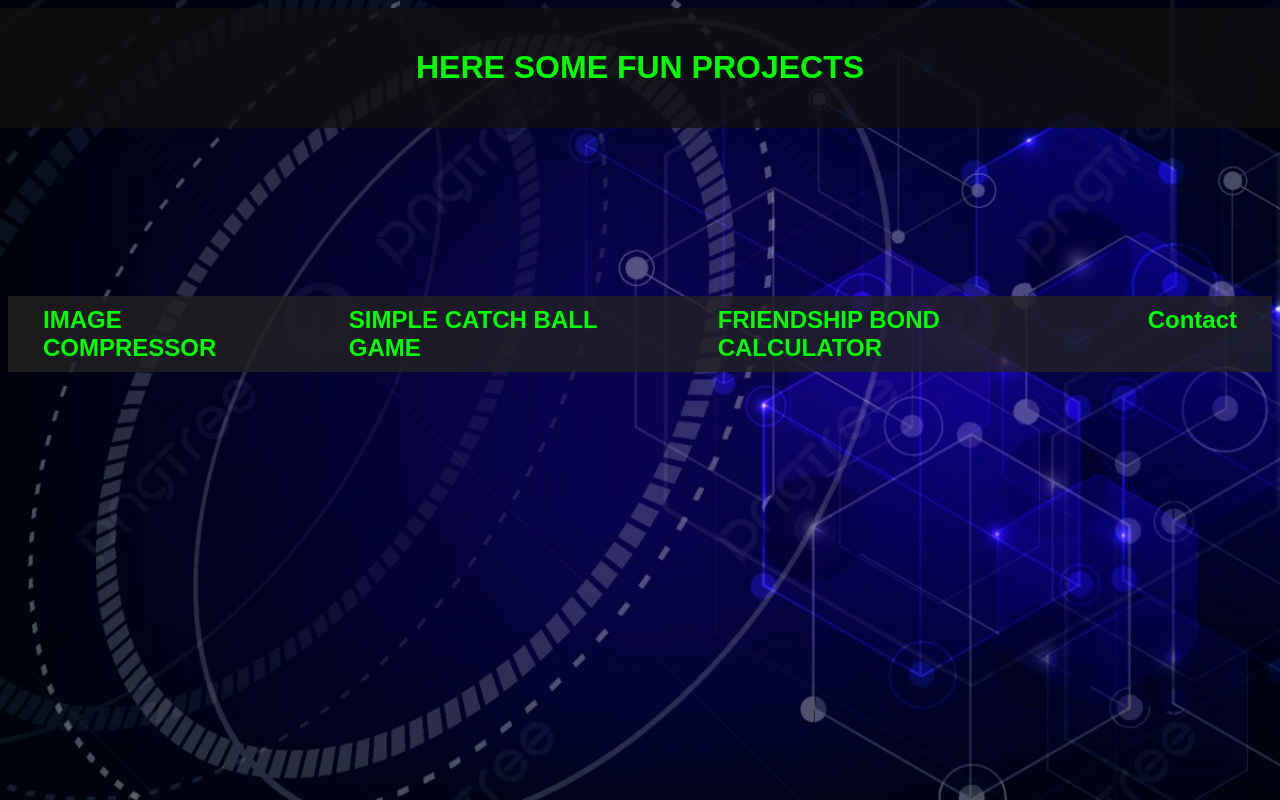
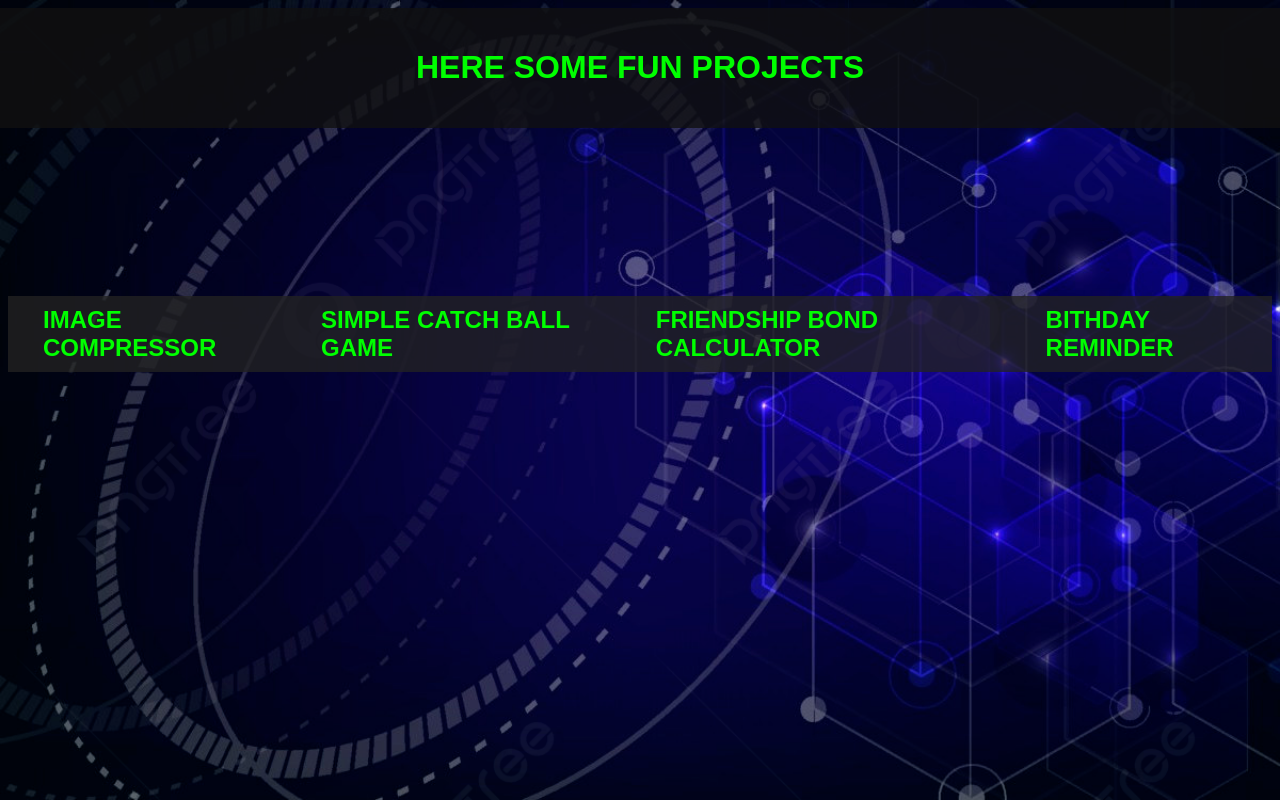
Before and after one commit to aswinkpy/mysite, a plain HTML site: page home.html in a window 1280 px wide. Drawn offline with Linux system fonts and the light colour scheme.

Commit message:
Update home.html

```diff
--- a/home.html
+++ b/home.html
@@ -26,7 +26,7 @@
             <li><a href="https://aswinpsycho.github.io/image-compressor/">IMAGE COMPRESSOR</a></li>
             <li><a href="https://aswinpsycho.github.io/catch-a-ball-game/">SIMPLE CATCH BALL GAME</a></li>
             <li><a href="https://aswinpsycho.github.io/face-shape-detection/">FRIENDSHIP BOND CALCULATOR</a></li>
-            <li><a href="#contact">Contact</a></li>
+            <li><a href="https://aswinkpy.github.io/card/">BITHDAY REMINDER</a></li>
         </ul>
 </h1>
     </nav>
```
